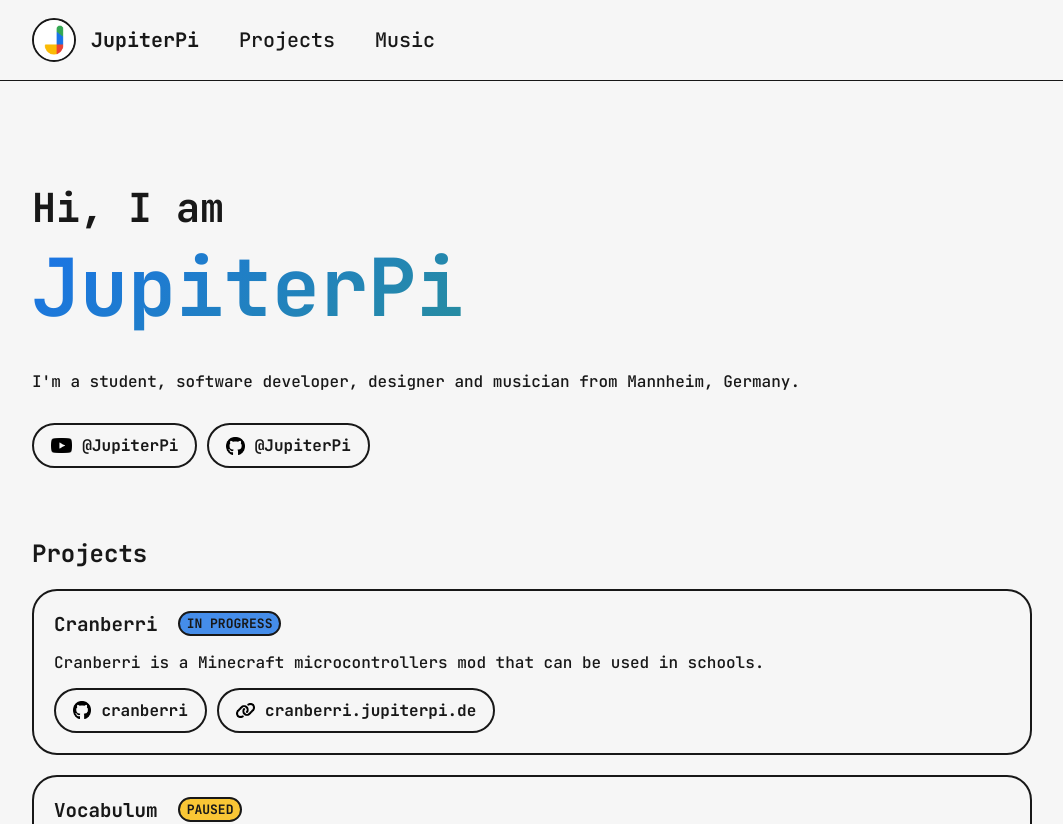
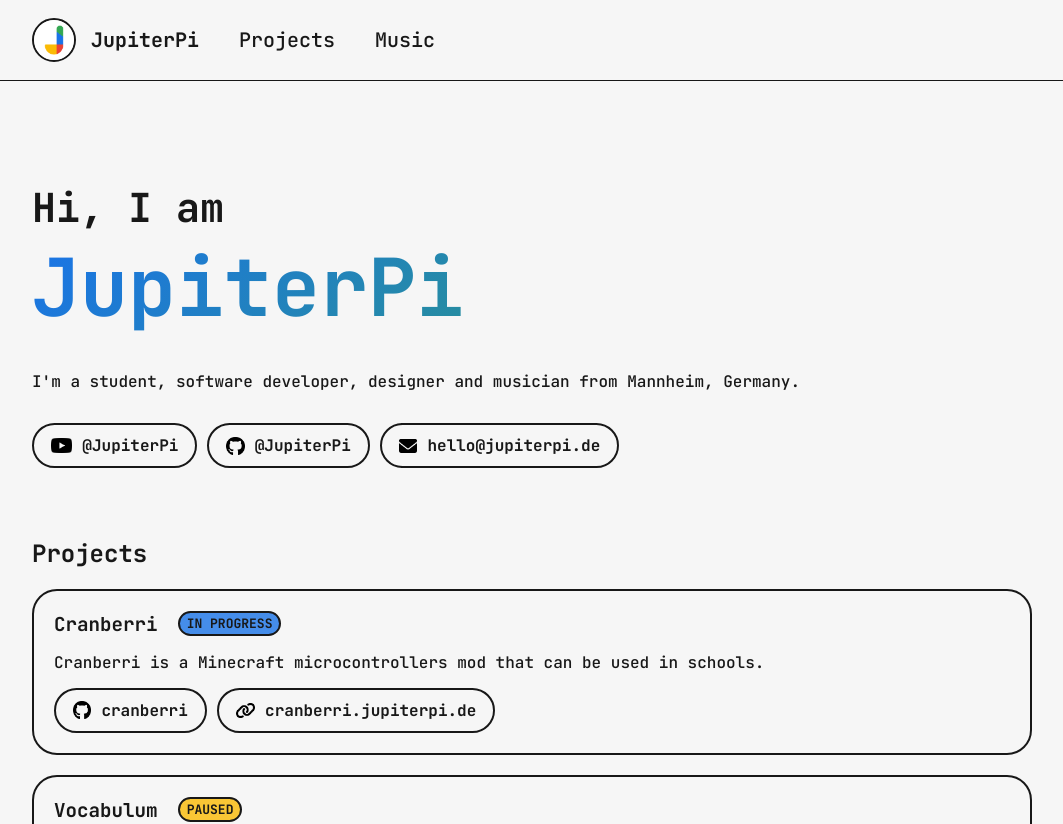
Before and after one commit to JupiterPi/hub, a Next.js app in the folder hub/: page / in a window 1280 px wide. Shown: the top 824 px of the page, without its empty margins (108-1171 px from the left). Built offline with nearby package versions, Linux system fonts and the light colour scheme.

Commit message:
added email contact

```diff
--- a/hub/src/app/page.tsx
+++ b/hub/src/app/page.tsx
@@ -20,6 +20,10 @@ export default function Home() {
             <img src="/icons/github_icon.png" style={{height: 18}}/>
             @JupiterPi
           </a>
+          <a href="mailto:hello@jupiterpi.de" className="chip">
+            <img src="/icons/mail_icon.png" style={{height: 14}}/>
+            hello@jupiterpi.de
+        </a>
         </div>
       </section>
 
```
Also changed, not shown: hub/public/icons/mail_icon.png (added).
